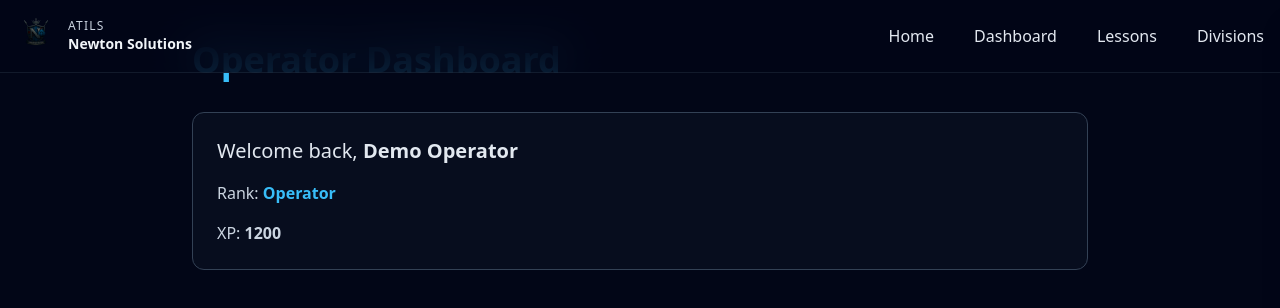
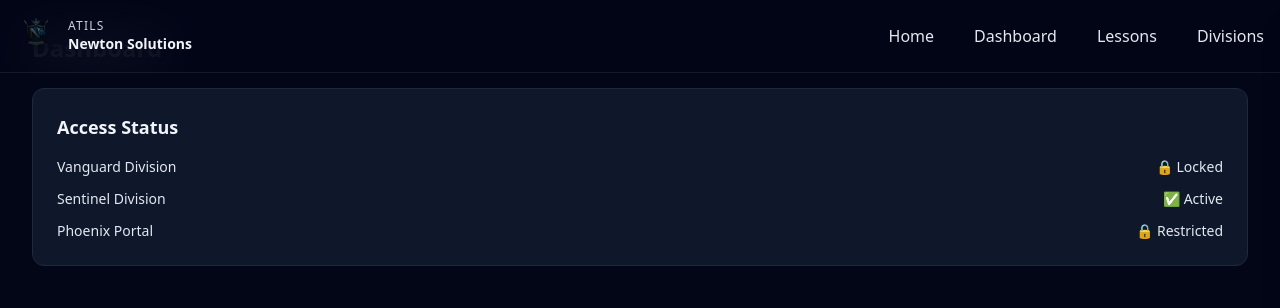
Before and after one commit to newton-solutions-AWS/newton-atils-academy, a Next.js app: page /dashboard in a window 1280 px wide. Shown: the top 308 px of the page. Built offline with nearby package versions, Linux system fonts and the light colour scheme.

Commit message:
Fix dashboard JSX structure

```diff
--- a/app/dashboard/page.tsx
+++ b/app/dashboard/page.tsx
@@ -1,11 +1,11 @@
 "use client";
 
-import { useUser } from "../../components/context/UserProvider";
+import { useUser } from "@/components/context/UserProvider";
+import AccessStatusPanel from "@/components/access/AccessStatusPanel";
 
 export default function DashboardPage() {
-  const { user } = useUser(); // ✅ No refresh() call anymore
+  const { user } = useUser();
 
-  // If user is null, show loading or fallback
   if (!user) {
     return (
       <div className="text-center py-10 text-slate-300">
@@ -14,26 +14,14 @@ export default function DashboardPage() {
     );
   }
 
-  const rankNames = ["Recruit", "Initiate", "Operator", "Specialist", "Vanguard Elite"];
-  const currentRank = rankNames[user.stats?.rank || 0];
+  return (
+    <div className="p-8 space-y-6">
+      <h1 className="text-2xl font-bold">Dashboard</h1>
 
-  return (
-    <div className="page-inner max-w-4xl mx-auto py-10 space-y-8">
-      <h1 className="text-4xl font-bold text-newton-accent">Operator Dashboard</h1>
+      {/* 🔐 Access overview */}
+      <AccessStatusPanel />
 
-      <div className="rounded-xl bg-slate-900/40 border border-slate-700 p-6 space-y-4">
-        <p className="text-xl text-slate-200">
-          Welcome back, <span className="font-bold">{user.name}</span>
-        </p>
-
-        <p className="text-slate-300">
-          Rank: <span className="font-semibold text-newton-accent">{currentRank}</span>
-        </p>
-
-        <p className="text-slate-300">
-          XP: <span className="font-semibold">{user.stats?.xp || 0}</span>
-        </p>
-      </div>
+      {/* Future dashboard content goes here */}
     </div>
   );
 }
--- a/components/access/AccessStatusPanel.tsx
+++ b/components/access/AccessStatusPanel.tsx
@@ -1,111 +1,42 @@
- // components/access/AccessStatusPanel.tsx
 "use client";
 
-import { Lock, Shield, Award } from "lucide-react";
-import Link from "next/link";
 import { useUser } from "../context/UserProvider";
 
-type Target = "sentinel" | "vanguard" | "phoenixPortal";
-
-interface Props {
-  target: Target;
-}
-
-export default function AccessStatusPanel({ target }: Props) {
+export default function AccessStatusPanel() {
   const { user } = useUser();
 
-  const base = (
-    <div className="rounded-2xl border border-slate-700 bg-slate-900/70 p-6 shadow-lg shadow-black/40 space-y-3">
-      <div className="flex items-center gap-2 text-slate-100">
-        <Lock className="h-4 w-4 text-amber-400" />
-        <p className="text-xs font-semibold uppercase tracking-[0.25em]">
-          Access Restricted
-        </p>
-      </div>
-      {renderMessage(target, user.stats.rank, user.isVeteran)}
-    </div>
-  );
+  if (!user) return null;
 
-  return base;
-}
-
-function renderMessage(target: Target, rank: number, isVeteran: boolean) {
-  if (target === "sentinel") {
-    // Sentinel is basically always available in our current model,
-    // but we handle it anyway for safety.
-    return (
-      <p className="text-sm text-slate-300">
-        Sentinel Division is your main defensive cyber path. If you&apos;re
-        seeing this, access rules will be wired here later (for now all users
-        should have Sentinel available by default).
-      </p>
-    );
-  }
-
-  if (target === "vanguard") {
-    const neededRank = 3;
-    const meetsRank = rank >= neededRank;
-
-    return (
-      <div className="space-y-2 text-sm text-slate-300">
-        <p>
-          Vanguard Division is your{" "}
-          <span className="font-semibold">advanced offensive cyber track</span>.
-          Only operators who have proven themselves in Sentinel should enter.
-        </p>
-        <p>
-          Required rank:{" "}
-          <span className="font-mono font-semibold">Rank {neededRank}</span>{" "}
-          · Your current rank:{" "}
-          <span className="font-mono font-semibold">Rank {rank}</span>
-        </p>
-        {!meetsRank && (
-          <p className="text-xs text-slate-400">
-            Keep progressing through Sentinel lessons and missions to unlock
-            Vanguard.
-          </p>
-        )}
-      </div>
-    );
-  }
-
-  // Phoenix Portal
-  if (!isVeteran) {
-    return (
-      <div className="space-y-2 text-sm text-slate-300">
-        <p>
-          Phoenix Portal is a{" "}
-          <span className="font-semibold">veteran-only access space</span>.
-          It&apos;s built for serving and former military personnel
-          transitioning from service to cyber.
-        </p>
-        <p className="text-xs text-slate-400">
-          Once we wire up real auth and verification, this portal will unlock
-          automatically for verified veterans.
-        </p>
-      </div>
-    );
-  }
+  const access = user.divisions;
 
   return (
-    <div className="space-y-2 text-sm text-slate-300">
-      <div className="flex items-center gap-2 text-amber-300">
-        <Award className="h-4 w-4" />
-        <span className="text-xs font-semibold uppercase tracking-[0.25em]">
-          Veteran Access Granted
-        </span>
-      </div>
-      <p>
-        As a verified veteran, Phoenix Portal gives you access to tailored
-        transition support, resilience modules and community overlays on top of
-        the main academy.
-      </p>
-      <Link
-        href="/portal/phoenix"
-        className="inline-flex text-[11px] font-semibold text-newton-accent hover:underline"
-      >
-        Enter Phoenix Portal →
-      </Link>
+    <div className="mt-8 rounded-xl border border-slate-800 bg-slate-900 p-6">
+      <h3 className="text-lg font-semibold text-slate-100 mb-4">
+        Access Status
+      </h3>
+
+      <ul className="space-y-3 text-sm">
+        <li className="flex justify-between">
+          <span>Vanguard Division</span>
+          <span>
+            {access.vanguard ? "✅ Active" : "🔒 Locked"}
+          </span>
+        </li>
+
+        <li className="flex justify-between">
+          <span>Sentinel Division</span>
+          <span>
+            {access.sentinel ? "✅ Active" : "💳 Upgrade Required"}
+          </span>
+        </li>
+
+        <li className="flex justify-between">
+          <span>Phoenix Portal</span>
+          <span>
+            {access.phoenixPortal ? "⭐ Granted" : "🔒 Restricted"}
+          </span>
+        </li>
+      </ul>
     </div>
   );
 }
```
